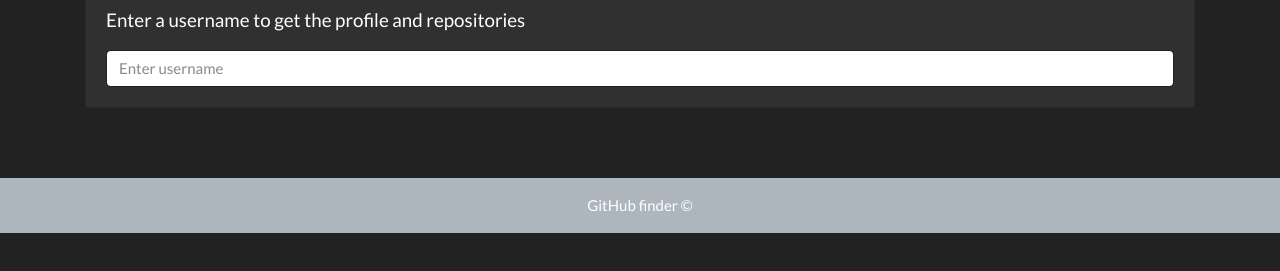
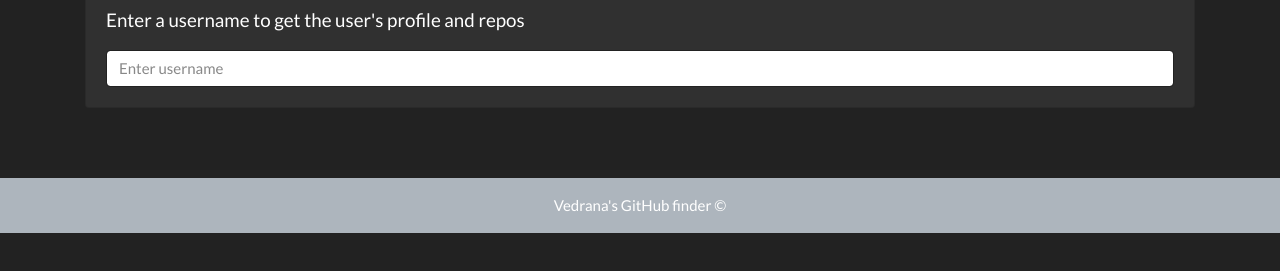
Before and after one commit to VedranaR/GH-profile-finder, a plain HTML site: page index.html in a window 1280 px wide. Shown: the part 167-438 px from the top of the page. Drawn offline with nearby package versions, Linux system fonts and the light colour scheme.

Commit message:
adjusted text content

```diff
--- a/index.html
+++ b/index.html
@@ -5,7 +5,7 @@
     <meta name="viewport" content="width=device-width, initial-scale=1.0" />
     <meta http-equiv="X-UA-Compatible" content="ie=edge" />
 
-    <!-- Included Font awesome -->
+    <!-- Included  Font awesome -->
     <link
       rel="stylesheet"
       href="https://use.fontawesome.com/releases/v5.5.0/css/all.css"
@@ -29,7 +29,7 @@
     <div class="container searchContainer">
       <div class="search card card-body">
         <h1>GitHub User Profiles</h1>
-        <p class="lead">Enter a username to get the profile and repositories</p>
+        <p class="lead">Enter a username to get the user's profile and repos</p>
         <input
           type="text"
           id="search"
@@ -41,7 +41,9 @@
       <div id="profile"></div>
     </div>
 
-    <footer class="mt-5 p-3 text-center bg-light">GitHub finder &copy;</footer>
+    <footer class="mt-5 p-3 text-center bg-light">
+      Vedrana's GitHub finder &copy;
+    </footer>
 
     <!-- Included Bootstrap -->
     <script
```
